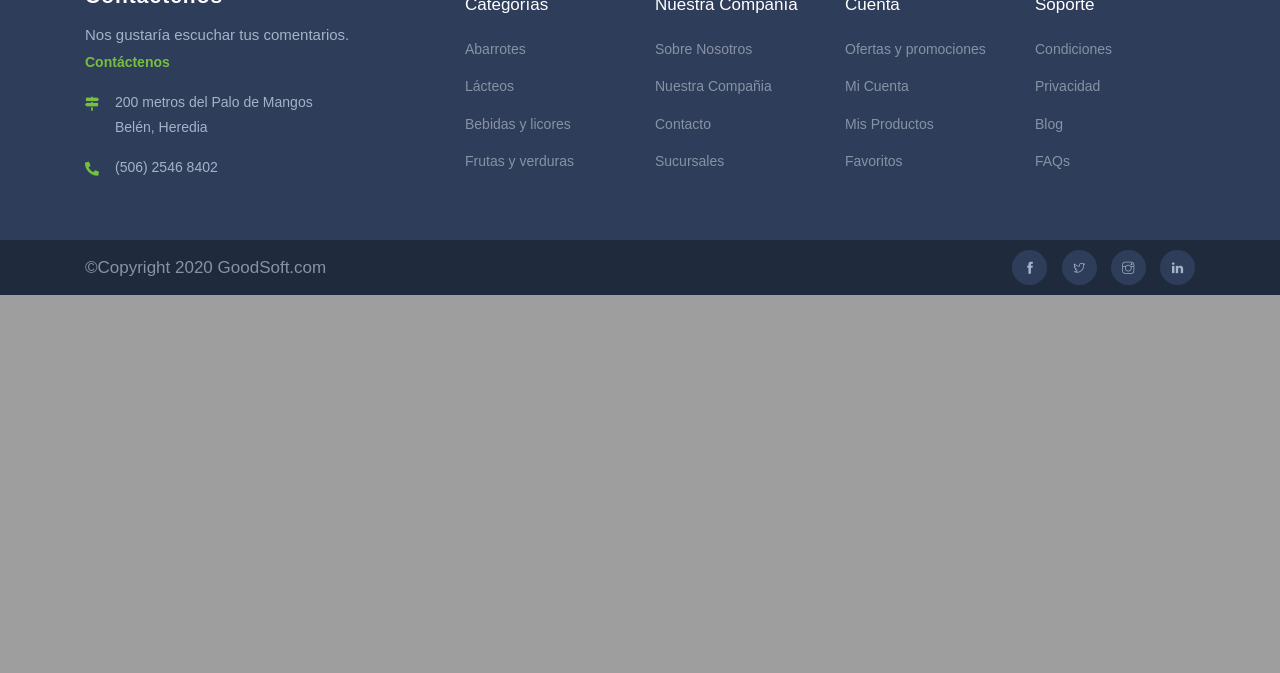
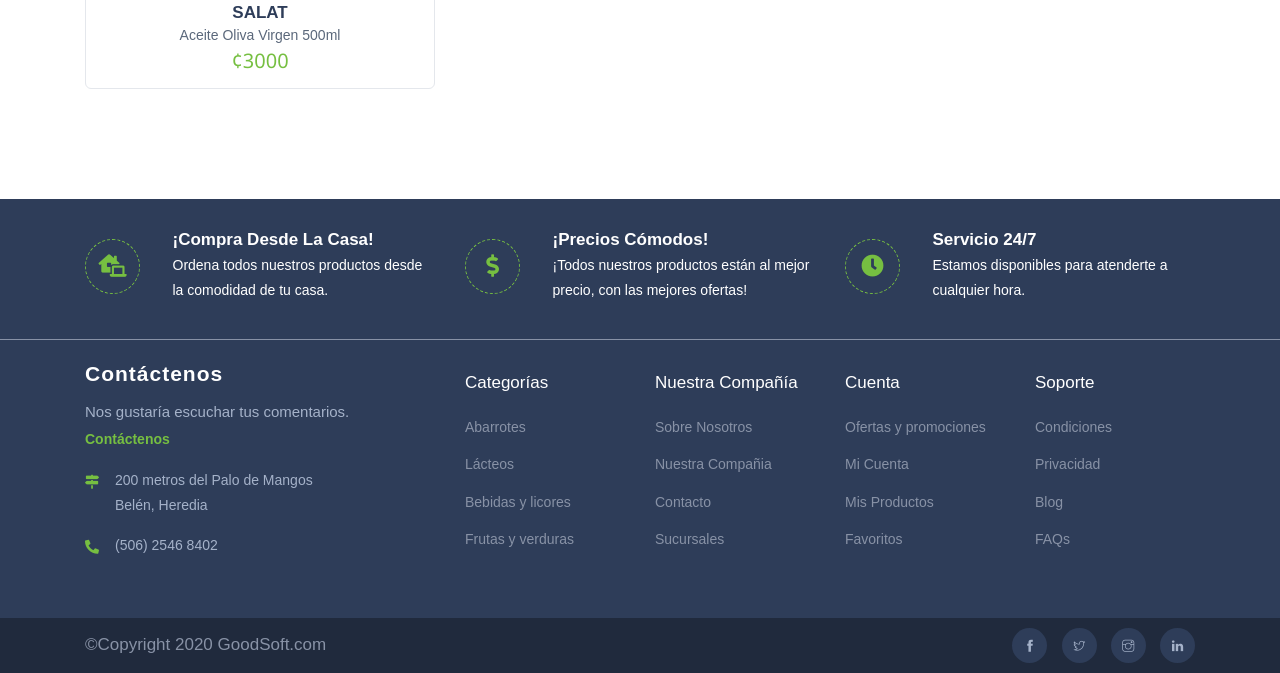
Before and after one commit to josgabfer/Alfagada, a PHP site: page /tcpdf/ in a window 1280 px wide. Shown: the part 1601-2274 px from the top of the page. Before the commit the page ends 1896 px from the top, so only its background shows below. Run offline with PHP 8.4, Linux system fonts and the light colour scheme; some libraries are stand-ins or nearby versions; some web fonts are replaced.

Commit message:
index.php

```diff
--- a/Resources/Styles/styles.css
+++ b/Resources/Styles/styles.css
@@ -36,6 +36,7 @@
     align-items: center;
     justify-content: center;
     border-radius: 2px;
+
 }
 
 .btn-view-more{
@@ -44,3 +45,10 @@
     color: #fff;
     transition: all ease .4s;
 }
+
+
+
+.carousel{
+    width: 100%;
+    z-index: 1;
+}
--- a/index.php
+++ b/index.php
@@ -49,7 +49,37 @@
               <h2>Abarrotes</h2>
             </div>
             <div class="home-sec-heading-last">
-              <a href="abarrotes.php" class="btn btn-view-more"></a>
+              <a href="abarrotes.php" class="btn btn-view-more">Ver Más
+                <i class="ti-arrow-right ml-2"></i>
+              </a>
+            </div>
+          </div>
+        </div>
+      </div>
+      <div class="row">
+        <div class="col-lg-12 col-md-12 col-sm-12">
+          <div class="row">
+            <div class="col-lg-4 col-md-4 col-sm-6">
+              <div class="product_grid">
+                <div class="product_thumb">
+                    <img src="Resources/imgs/aceiteoliva.jpg" alt="">
+                </div>
+                <div class="product_caption">
+                    <div class="product_title">
+                        <h4 class="product_pro_title">
+                            <a href="#">SALAT</a>
+                        </h4>
+                    </div>
+                </div>
+                <div class="product_caption">
+                    <div class="product_description">
+                        <h5>Aceite Oliva Virgen 500ml</h5>
+                    </div>
+                </div>
+                <div class="product_price">
+                    <h6>¢3000</h6>
+                </div>
+              </div>
             </div>
           </div>
         </div>
```
